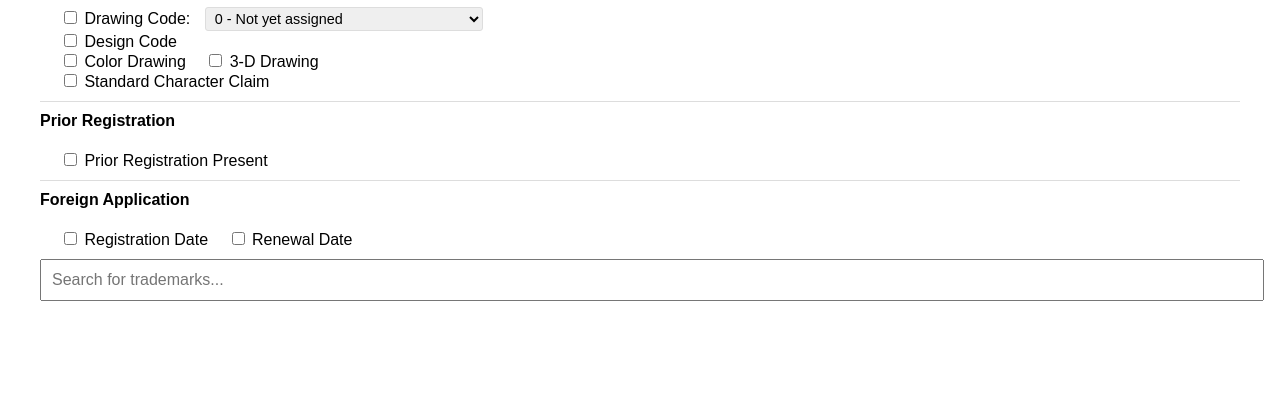
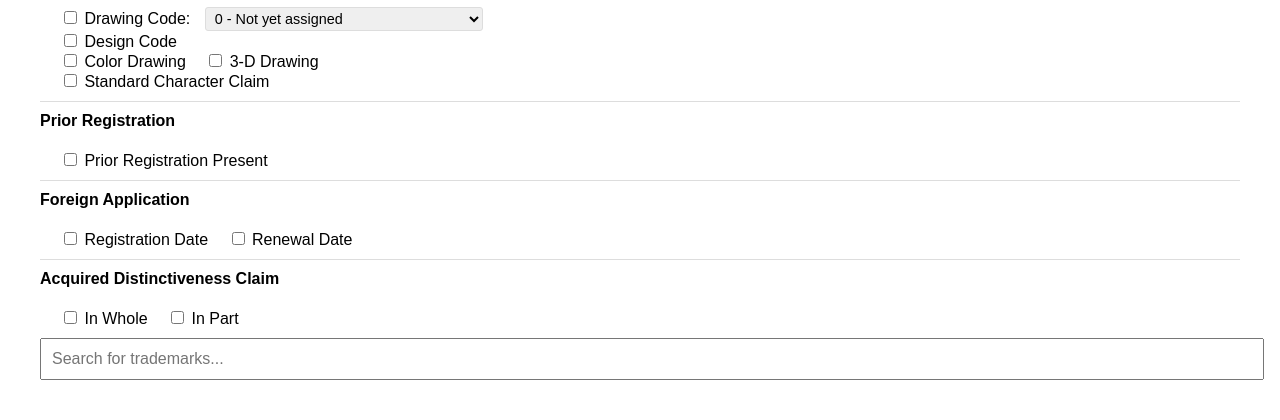
Before and after one commit to DavidZachariahWC/trademarks-public, a Flask app: page / in a window 1280 px wide. Shown: the part 746-1166 px from the top of the page. Before the commit the page ends 1047 px from the top, so only its background shows below. Run offline with Flask 3, Linux system fonts and the light colour scheme.

Commit message:
post Acquired Distinctiveness Claim

```diff
--- a/search_engine.py
+++ b/search_engine.py
@@ -46,6 +46,8 @@ from search_strategies import (
     InternationalRenewalDateSearchStrategy,
     ForeignRenewalDateSearchStrategy,
     StandardCharacterClaimSearchStrategy,
+    AcquiredDistinctivenessWholeSearchStrategy,
+    AcquiredDistinctivenessPartSearchStrategy,
 )
 from db_utils import get_db_session
 
@@ -97,6 +99,8 @@ class SearchEngine:
         'international_renewal_date': InternationalRenewalDateSearchStrategy,
         'foreign_renewal_date': ForeignRenewalDateSearchStrategy,
         'standard_character_claim': StandardCharacterClaimSearchStrategy,
+        'acquired_distinctiveness_whole': AcquiredDistinctivenessWholeSearchStrategy,
+        'acquired_distinctiveness_part': AcquiredDistinctivenessPartSearchStrategy,
     }
 
     @classmethod
--- a/templates/index.html
+++ b/templates/index.html
@@ -316,6 +316,17 @@
             margin: 0 0 10px 0;
             font-size: 1em;
         }
+
+        .acquired-distinctiveness-filters {
+            margin-top: 10px;
+            padding-top: 10px;
+            border-top: 1px solid #ddd;
+        }
+
+        .acquired-distinctiveness-filters h4 {
+            margin: 0 0 10px 0;
+            font-size: 1em;
+        }
     </style>
 </head>
 <body>
@@ -582,6 +593,19 @@
                     </label>
                     <label class="search-type" title="Search by latest foreign renewal date (YYYY-MM-DD)">
                         <input type="checkbox" name="searchType" value="foreign_renewal_date"> Renewal Date
+                    </label>
+                </div>
+            </div>
+            <div class="acquired-distinctiveness-filters">
+                <div class="section-header">
+                    <h4>Acquired Distinctiveness Claim</h4>
+                </div>
+                <div class="search-type-group">
+                    <label class="search-type" title="Find cases with acquired distinctiveness claimed in whole">
+                        <input type="checkbox" name="searchType" value="acquired_distinctiveness_whole"> In Whole
+                    </label>
+                    <label class="search-type" title="Find cases with acquired distinctiveness claimed in part">
+                        <input type="checkbox" name="searchType" value="acquired_distinctiveness_part"> In Part
                     </label>
                 </div>
             </div>
```
Also changed, not shown: search_strategies.py (+22 -0 lines), templates/case_details.html (+40 -0 lines).
